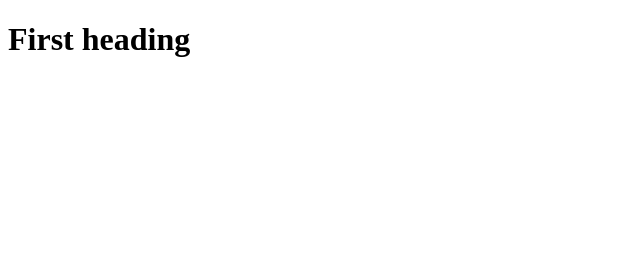
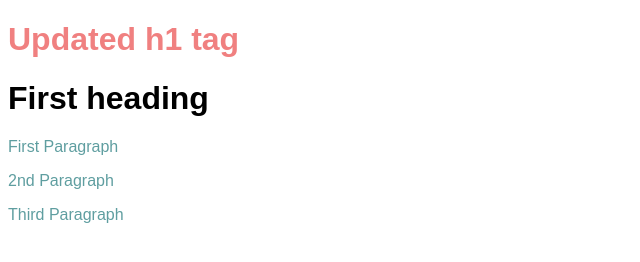
Before and after one commit to SeanRParker/Scrimba_D3, a plain HTML site: page selection_and_manipulation/index.html in a window 1280 px wide. Shown: the whole page, without its empty margins (0-640 px from the left). Drawn offline with nearby package versions, Linux system fonts and the light colour scheme.

Commit message:
selecting elements and styling them

```diff
--- a/selection_and_manipulation/index.css
+++ b/selection_and_manipulation/index.css
@@ -0,0 +1,3 @@
+body {
+  font-family: 'Arial'
+}
--- a/selection_and_manipulation/index.html
+++ b/selection_and_manipulation/index.html
@@ -9,6 +9,7 @@
 </head>
 <body>
   <h1>First heading</h1>
+  <h1>First heading</h1>
 
   <script src="https://d3js.org/d3.v4.min.js"></script>
   <script src="index.js"></script>
--- a/selection_and_manipulation/index.js
+++ b/selection_and_manipulation/index.js
@@ -0,0 +1,14 @@
+// javascript
+d3.select();
+d3.selectAll();
+
+// Returns the first <h1>, if there isn't one, it returns nothing
+d3.select('h1').style('color', 'LightCoral')
+  .attr('class','heading')
+  .text('Updated h1 tag');
+
+d3.select('body').append('p').text('First Paragraph');
+d3.select('body').append('p').text('2nd Paragraph');
+d3.select('body').append('p').text('Third Paragraph');
+
+d3.selectAll('p').style('color','CadetBlue');
```
